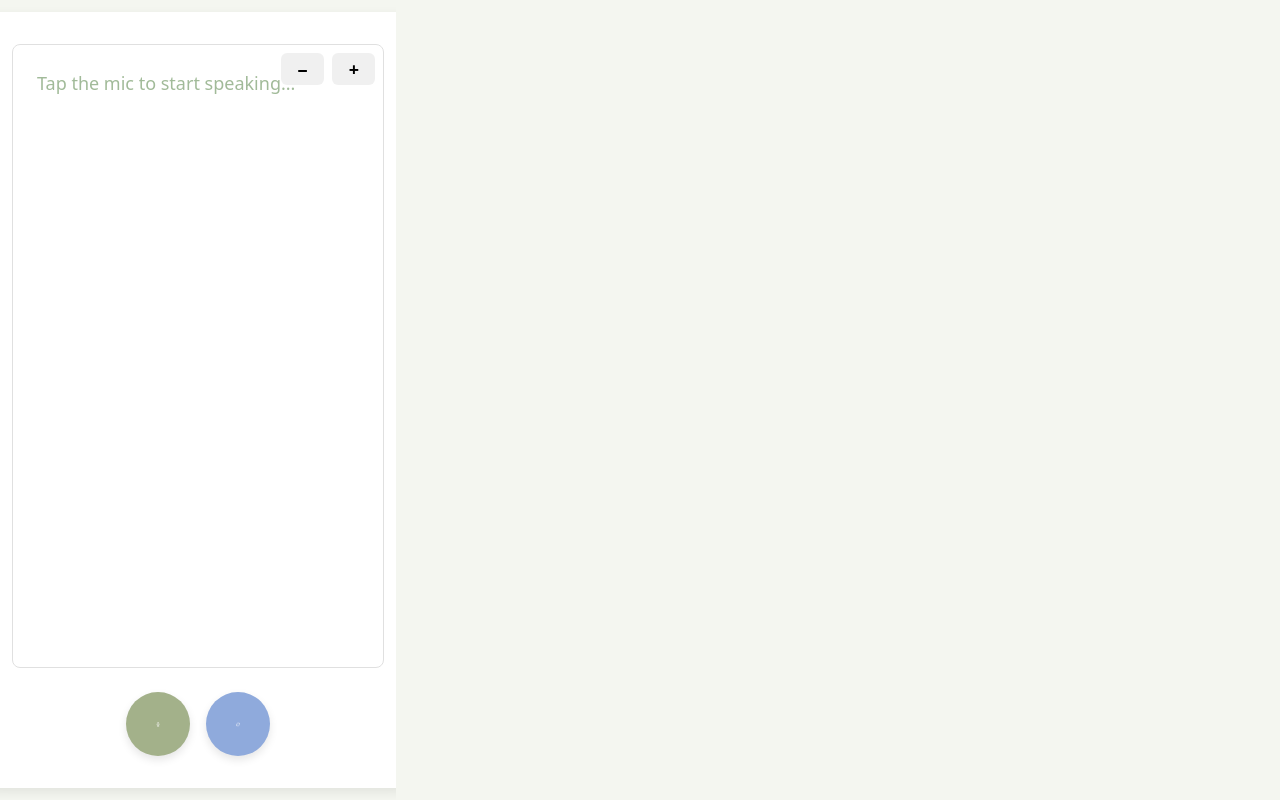
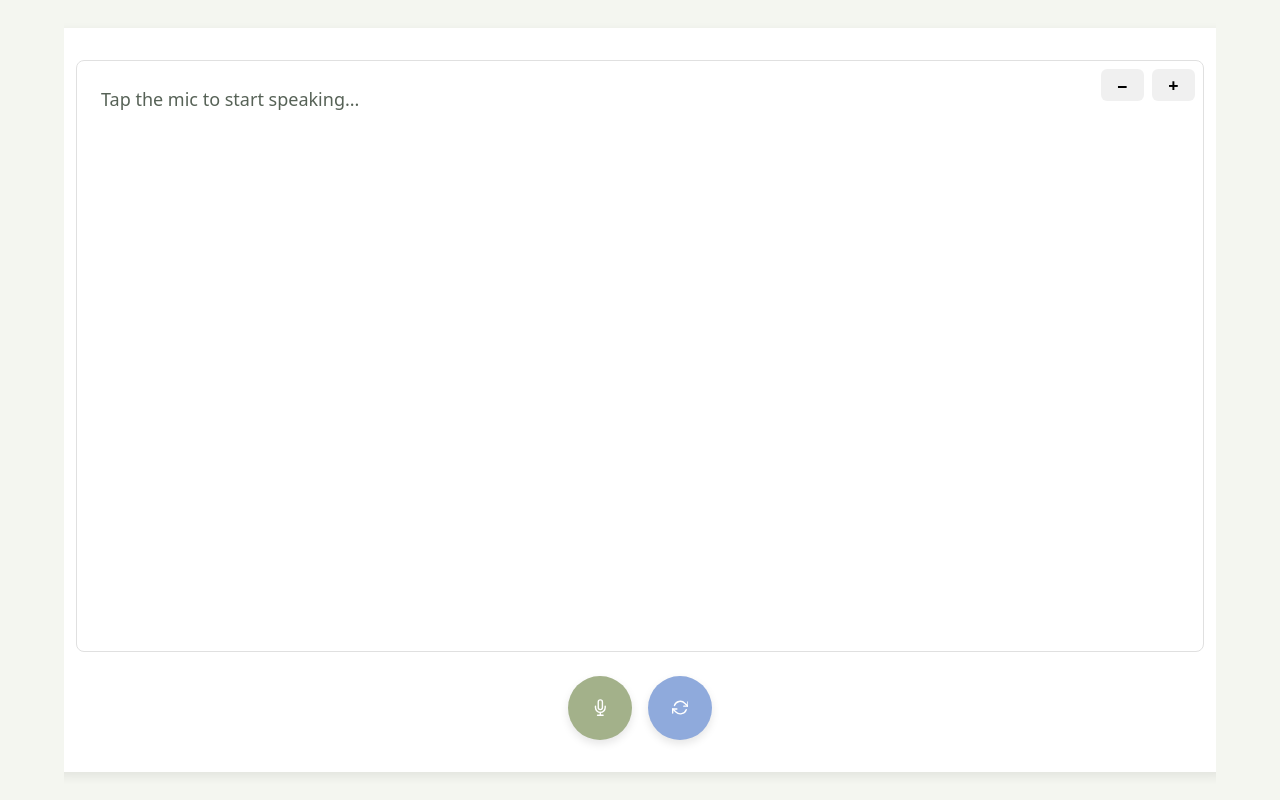
Before and after one commit to owencooke/dictate, a React (Vite) app: page / in a window 1280 px wide. Built offline with nearby package versions, Linux system fonts and the light colour scheme.

Commit message:
css fixes

```diff
--- a/src/App.css
+++ b/src/App.css
@@ -9,10 +9,13 @@ body,
   -webkit-font-smoothing: antialiased;
   -moz-osx-font-smoothing: grayscale;
   background-color: #f4f6f0; /* light sage */
+  display: flex;
+  justify-content: center;
 }
 
 .container {
-  height: 100dvh;
+  width: 90dvw;
+  height: 96dvh;
   display: flex;
   flex-direction: column;
   align-items: center;
@@ -27,7 +30,6 @@ body,
   border-radius: 16px;
   box-shadow: 0 4px 12px rgba(0, 0, 0, 0.08);
   width: 100%;
-  max-width: 600px;
   padding: 2rem;
   display: flex;
   flex-direction: column;
@@ -46,7 +48,6 @@ body,
   border-radius: 16px;
   box-shadow: 0 4px 12px rgba(0, 0, 0, 0.08);
   width: 100%;
-  max-width: 600px;
   padding: 2rem;
   gap: 1.5rem;
 }
@@ -66,8 +67,8 @@ body,
 }
 
 .placeholder {
-  color: #7a9e6e;
-  opacity: 0.7;
+  /* color: #7a9e6e; */
+  opacity: 0.8;
 }
 
 /* interim transcript styling (Task 2) */
@@ -104,7 +105,6 @@ body,
   display: flex;
   justify-content: center;
   align-items: center;
-  font-size: 1.5rem;
   cursor: pointer;
   box-shadow: 0 4px 8px rgba(0, 0, 0, 0.1);
   transition: background-color 0.2s ease-in-out, transform 0.2s ease;
```
